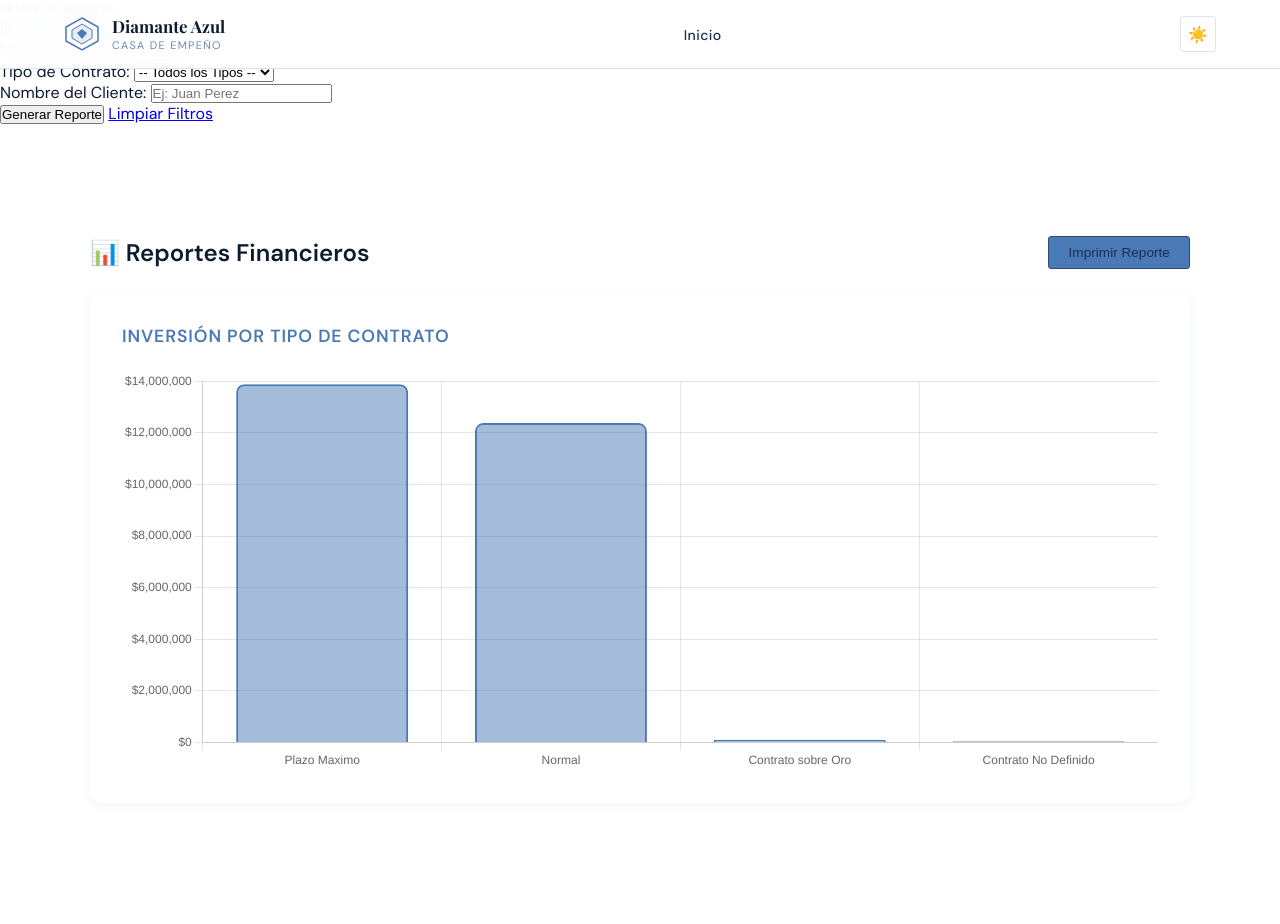
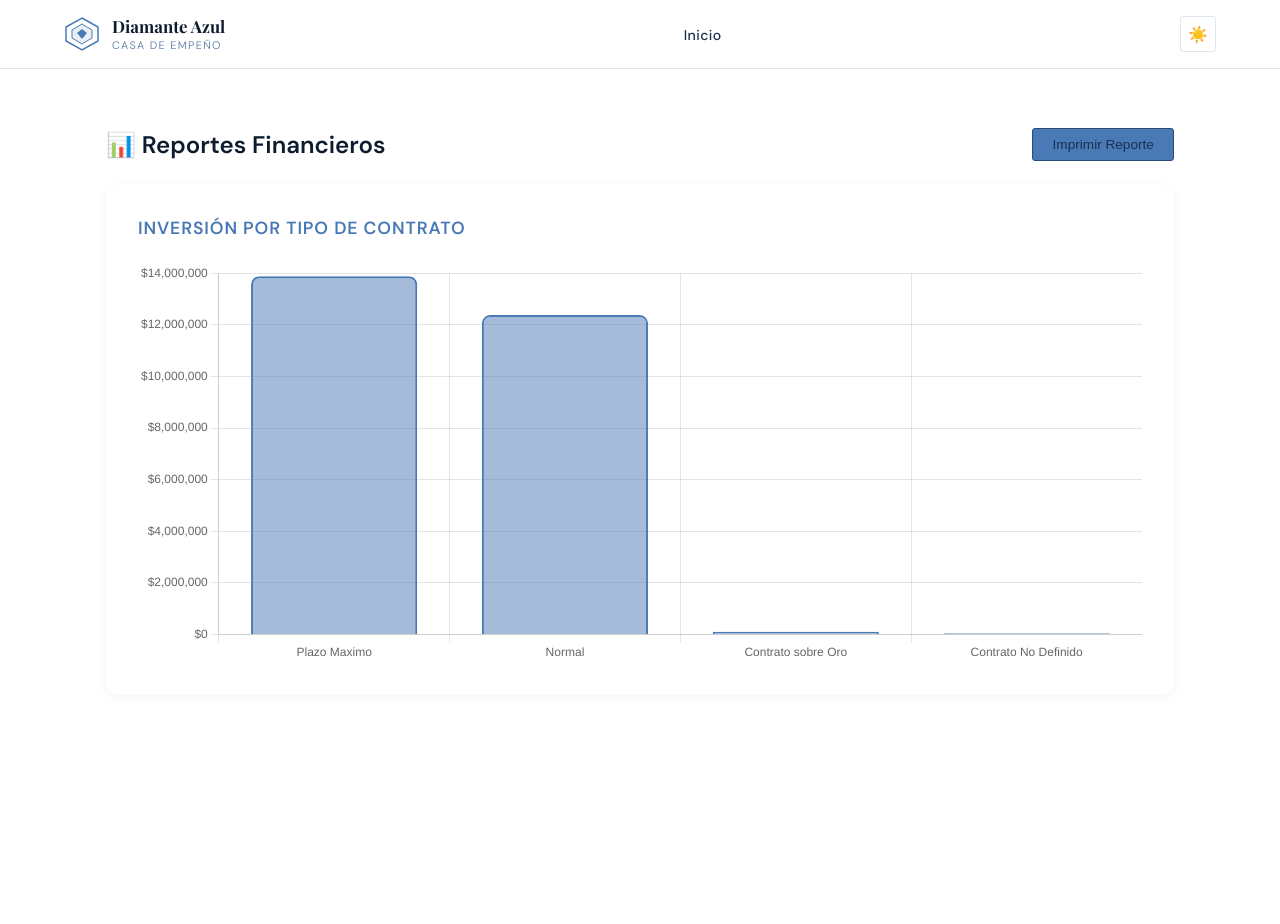
Before and after one commit to andresvacca/DIAMANTE_AZUL_SASN, a Django app: template empenos/templates/empenos/reportes.html in a window 1280 px wide. After the commit the page ends 657 px from the top, so only its background shows below. Run offline with Django 5.2, Linux system fonts and the light colour scheme; the template is opened without the code that fills it, so the values that code supplies are empty; data comes from the database, SQL or seed files in the repository; parts of the project's set-up code (start-up, migrations or seed data) failed here and were passed over.

Commit message:
Correccion reportes y disenio de la nav de filtros de empenos

```diff
--- a/empenos/templates/empenos/reportes.html
+++ b/empenos/templates/empenos/reportes.html
@@ -70,58 +180,21 @@
         {% endif %}
     </div>
 </nav>
-<div class="card mb-4 shadow-sm">
-    <div class="card-header bg-primary text-white">
-        <h5 class="mb-0"><i class="fas fa-filter"></i> Filtros de Reporte</h5>
-    </div>
-    <div class="card-body">
-        <form method="GET" action="{% url 'empenos:pagina_reportes' %}" class="row g-3">
-            <div class="col-md-3">
-                <label class="form-label font-weight-bold">Desde:</label>
-                <input type="date" name="fecha_inicio" class="form-control" value="{{ filtros_previos.fecha_inicio }}">
-            </div>
-            <div class="col-md-3">
-                <label class="form-label font-weight-bold">Hasta:</label>
-                <input type="date" name="fecha_fin" class="form-control" value="{{ filtros_previos.fecha_fin }}">
-            </div>
 
-            <div class="col-md-3">
-                <label class="form-label font-weight-bold">Tipo de Contrato:</label>
-                <select name="tipo_contrato" class="form-control">
-                    <option value="">-- Todos los Tipos --</option>
-                    {% for valor, etiqueta in tipos_contrato %}
-                        <option value="{{ valor }}" {% if filtros_previos.tipo_contrato == valor %}selected{% endif %}>
-                            {{ etiqueta }}
-                        </option>
-                    {% endfor %}
-                </select>
-            </div>
+<!-- ... NAVBAR ... (Déjalo quieto arriba) -->
 
-            <div class="col-md-3">
-                <label class="form-label font-weight-bold">Nombre del Cliente:</label>
-                <input type="text" name="cliente_nombre" class="form-control" placeholder="Ej: Juan Perez" value="{{ filtros_previos.cliente_nombre }}">
-            </div>
 
-            <div class="col-12 text-right mt-3">
-                <button type="submit" class="btn btn-primary px-4">
-                    <i class="fas fa-search"></i> Generar Reporte
-                </button>
-                <a href="{% url 'empenos:pagina_reportes' %}" class="btn btn-outline-secondary">
-                    <i class="fas fa-sync-alt"></i> Limpiar Filtros
-                </a>
-            </div>
-        </form>
-    </div>
-</div>
+<!-- 🚀 REORGANIZACIÓN DE LA ESTRUCTURA -->
 <div class="dashboard-page">
     <div class="dashboard-contenido">
-        <div style="max-width:1100px;margin:0 auto;">
+        <div style="max-width:1100px; margin:0 auto; padding: 0 1rem;">
 
-            <div style="display:flex;justify-content:space-between;align-items:center;margin-bottom:1.5rem;">
+            <!-- 1. EL TÍTULO VA PRIMERO -->
+            <div style="display:flex; justify-content:space-between; align-items:center; margin-bottom: 1.5rem; margin-top: 1rem;">
                 <h2 style="margin:0;">📊 Reportes Financieros</h2>
                 <button onclick="window.print()" class="btn-login" style="padding:0.5rem 1.2rem; background:#4a7ab5;">Imprimir Reporte</button>
             </div>
-
+            <!-- 3. LA GRÁFICA / CONTENIDO -->
             <div style="background:var(--card-bg,#fff); padding:2rem; border-radius:12px; box-shadow:0 2px 12px rgba(74,122,181,0.08); margin-bottom:2rem;">
                 <h3 style="color:#4a7ab5; margin-bottom:1.5rem; font-size:1.1rem; text-transform:uppercase; letter-spacing:0.05em;">Inversión por Tipo de Contrato</h3>
                 <div style="position: relative; height:400px; width:100%;">
```
Also changed, not shown: other parts of empenos/templates/empenos/reportes.html (+115 -2 lines), empenos/forms.py (+13 -4 lines), empenos/templates/empenos/listar.html (+20 -10 lines).
